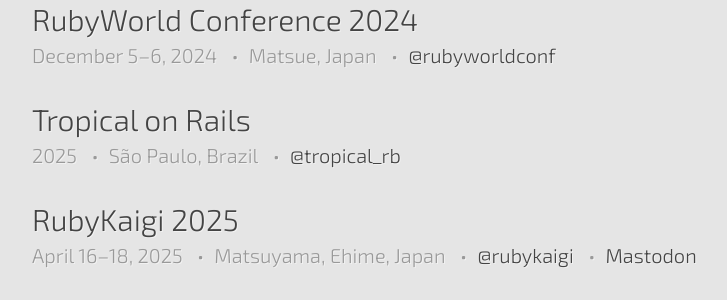
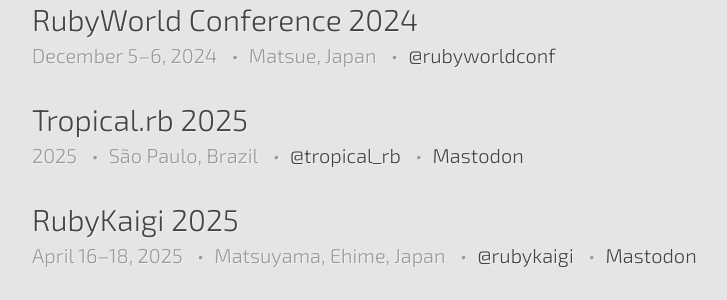
Before and after one commit to ruby-conferences/ruby-conferences.github.io, a Jekyll site: the page built from index.html, in a window 1280 px wide and 900 px high, scrolled down 1802 px. Shown: the part 159-459 px from the top of the window, without its empty margins (208-935 px from the left). Built offline with Jekyll 4.4.1, drawn with Linux system fonts in a browser that asks for light colours; part of the change alters nothing that is shown.

Commit message:
Update Tropical.rb editions

```diff
--- a/_data/conferences.yml
+++ b/_data/conferences.yml
@@ -97,7 +97,7 @@
   twitter: railsconf
   video_link: https://www.youtube.com/playlist?list=PLE7tQUdRKcyZ5jfnbS_osIoWzK_FrwKz5
 
-- name: Abril Pro Ruby
+- name: Abril Pro Ruby 2014
   location: Porto de Galinhas, Brazil
   start_date: 2014-04-24
   end_date: 2014-04-27
@@ -411,7 +411,7 @@
   twitter: rbonales
   video_link: http://confreaks.tv/events/roa2015
 
-- name: Tropical Ruby
+- name: Tropical.rb 2015
   location: Porto de Galinhas, Brazil
   start_date: 2015-03-05
   end_date: 2015-03-08
@@ -2803,6 +2803,16 @@
   twitter: rubyworldconf
   announced_on: 2024-05-29
 
+- name: Tropical.rb 2025
+  location: São Paulo, Brazil
+  start_date: 2025-04-03
+  end_date: 2025-04-04
+  date_precision: year
+  url: https://www.tropicalrb.com/
+  twitter: tropical_rb
+  mastodon: https://ruby.social/@tropicalrb
+  announced_on: 2024-08-16
+
 - name: RubyKaigi 2025
   location: Matsuyama, Ehime, Japan
   start_date: 2025-04-16
@@ -2859,11 +2869,3 @@
   twitter: railsconf
   mastodon: https://ruby.social/@railsconf
   announced_on: 2024-05-07
-
-- name: Tropical on Rails
-  location: São Paulo, Brazil
-  start_date: 2025-04-03
-  end_date: 2025-04-04
-  date_precision: year
-  url: https://www.tropicalrb.com/
-  twitter: tropical_rb
```
